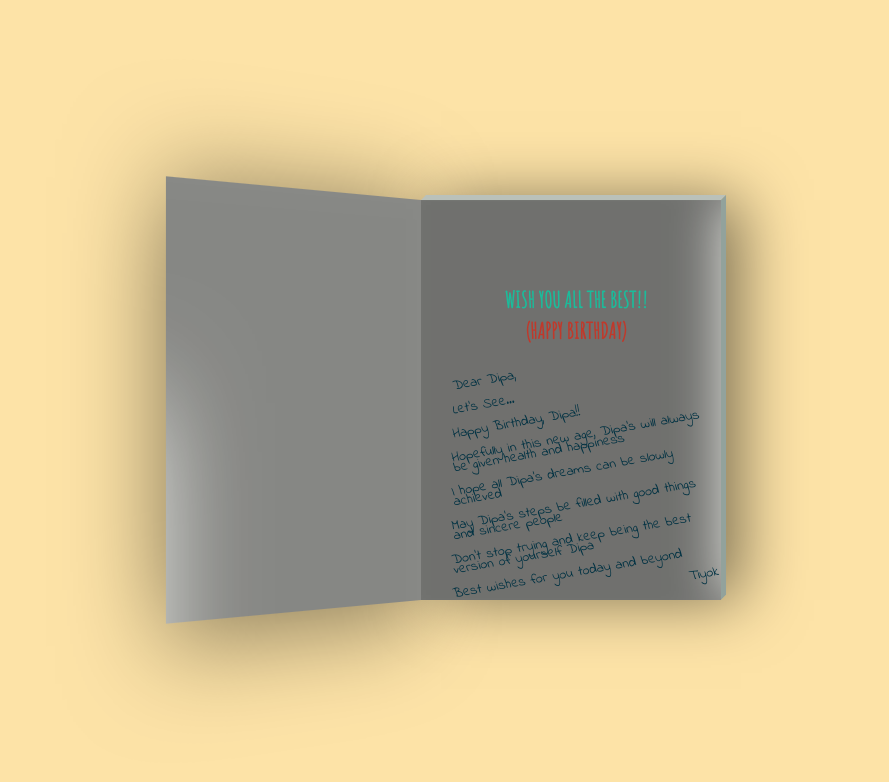
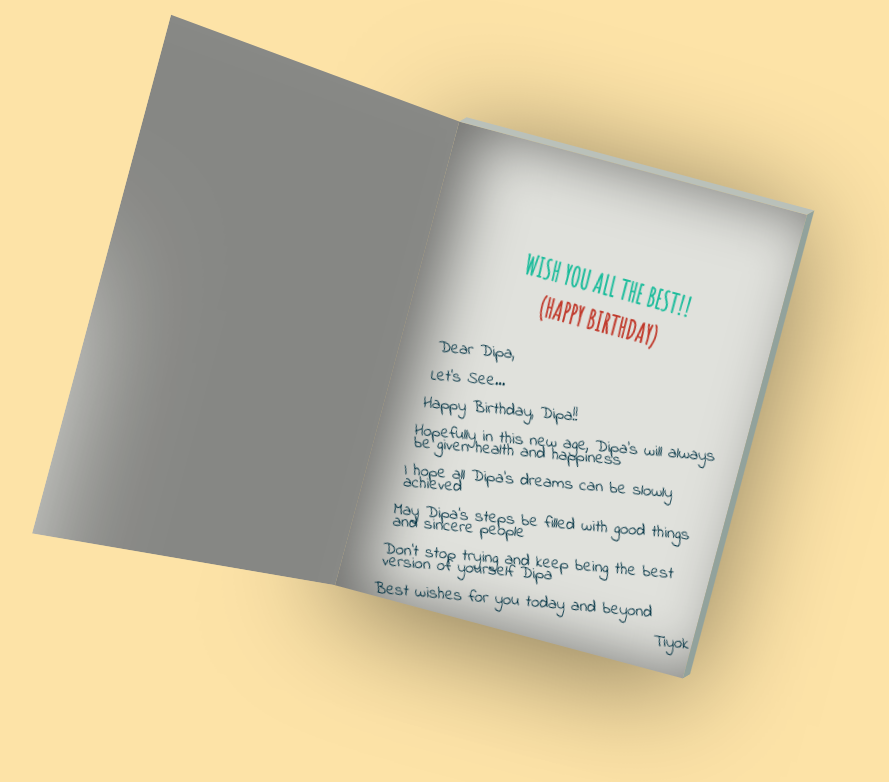
Before and after one commit to Bonatio666/HbdCard, a plain HTML site: page index.html in a window 1280 px wide. In both pictures the pointer is over the element 640 px from the left and 400 px from the top of the page. Shown: the whole page, without its empty margins (69-958 px from the left). Drawn offline with Linux system fonts and the light colour scheme; a script that the page names is missing.

Commit message:
Add files via upload

```diff
--- a/style.css
+++ b/style.css
@@ -45,8 +45,8 @@ h4 {
 	transition: 1s;
 }
 
-.card:hover .imgBox {
-	transform: translate(-50%, -50%) perspective(2000px) rotate(-135deg) scale(1.2);
+.card:hover {
+	transform: translate(-50%, -50%) perspective(2000px) rotate(15deg) scale(1.2);
 	box-shadow: inset 20px 0 50px rgba(0, 0, 0, .5), 0 10px 100px rgba(0, 0, 0, .5);
 }
 
```
